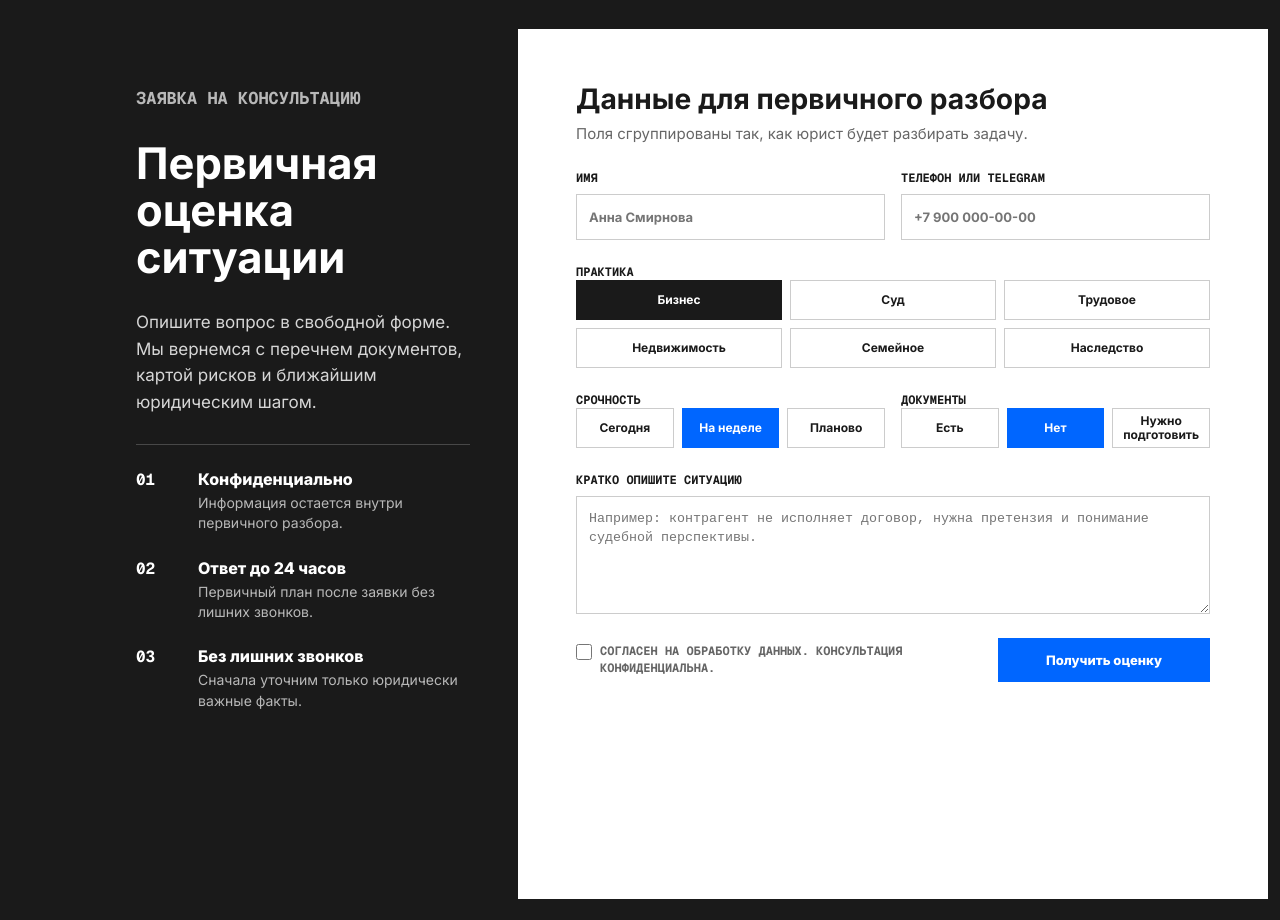
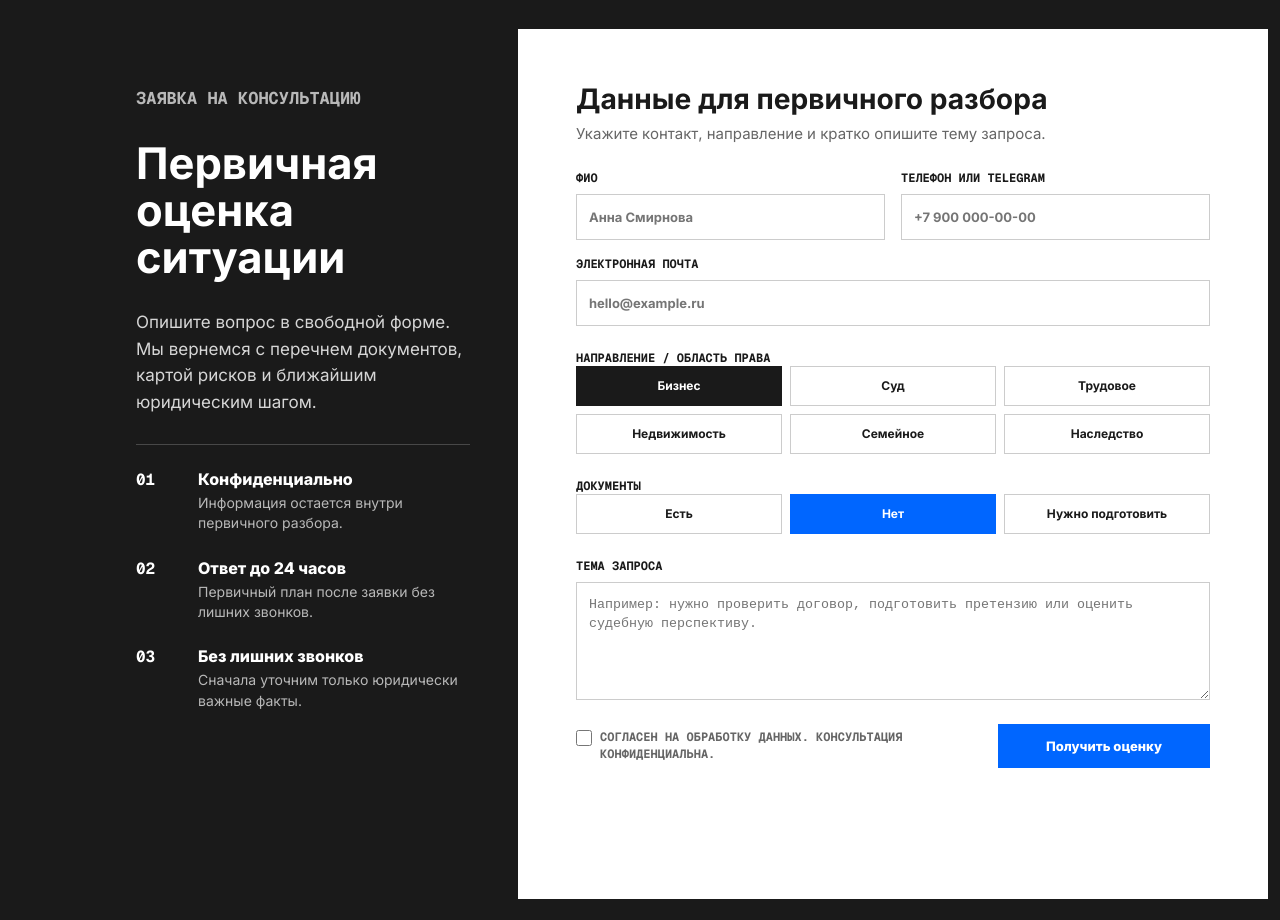
Before and after one commit to 1Alex4949031/juridical-consulting, a Vue app: page / in a window 1280 px wide. Shown: the part 1940-2860 px from the top of the page. Built offline with nearby package versions, Linux system fonts and the light colour scheme.

Commit message:
Update consultation form fields

```diff
--- a/src/components/ConsultationPanel.vue
+++ b/src/components/ConsultationPanel.vue
@@ -9,15 +9,14 @@ const props = defineProps<{
 const request = reactive({
   name: '',
   phone: '',
+  email: '',
   serviceId: props.services[0]?.id ?? '',
   practiceKey: 'business',
-  urgency: 'Неделя',
   documents: 'Нет',
   situation: '',
   consent: false,
 })
 
-const urgencyOptions = ['Сегодня', 'Неделя', 'Планово']
 const documentOptions = ['Есть', 'Нет', 'Нужно подготовить']
 
 const practiceOptions = [
@@ -94,22 +93,26 @@ function selectPractice(service: { key: string; id: string }) {
       <form class="contact-form" aria-label="Заявка на консультацию">
         <div class="form-header">
           <h3>Данные для первичного разбора</h3>
-          <p>Поля сгруппированы так, как юрист будет разбирать задачу.</p>
+          <p>Укажите контакт, направление и кратко опишите тему запроса.</p>
         </div>
 
         <div class="field-grid">
           <label>
-            <span>Имя</span>
+            <span>ФИО</span>
             <input v-model="request.name" type="text" name="name" autocomplete="name" placeholder="Анна Смирнова" />
           </label>
           <label>
             <span>Телефон или Telegram</span>
             <input v-model="request.phone" type="text" name="phone" autocomplete="tel" placeholder="+7 900 000-00-00" />
           </label>
+          <label>
+            <span>Электронная почта</span>
+            <input v-model="request.email" type="email" name="email" autocomplete="email" placeholder="hello@example.ru" />
+          </label>
         </div>
 
         <fieldset class="segmented-group">
-          <legend>Практика</legend>
+          <legend>Направление / область права</legend>
           <div class="practice-segments">
             <button
               v-for="service in practiceOptions"
@@ -119,22 +122,6 @@ function selectPractice(service: { key: string; id: string }) {
               @click="selectPractice(service)"
             >
               {{ service.label }}
-            </button>
-          </div>
-        </fieldset>
-
-        <div class="choice-grid">
-          <fieldset class="segmented-group">
-            <legend>Срочность</legend>
-            <div class="choice-segments">
-              <button
-                v-for="option in urgencyOptions"
-                :key="option"
-                type="button"
-                :class="{ active: request.urgency === option }"
-                @click="request.urgency = option"
-              >
-                {{ option === 'Неделя' ? 'На неделе' : option }}
             </button>
           </div>
         </fieldset>
@@ -153,14 +140,13 @@ function selectPractice(service: { key: string; id: string }) {
             </button>
           </div>
         </fieldset>
-        </div>
 
         <label class="situation-field">
-          <span>Кратко опишите ситуацию</span>
+          <span>Тема запроса</span>
           <textarea
             v-model="request.situation"
             name="situation"
-            placeholder="Например: контрагент не исполняет договор, нужна претензия и понимание судебной перспективы."
+            placeholder="Например: нужно проверить договор, подготовить претензию или оценить судебную перспективу."
           ></textarea>
         </label>
 
@@ -326,6 +312,10 @@ function selectPractice(service: { key: string; id: string }) {
   grid-template-columns: repeat(2, minmax(0, 1fr));
   gap: var(--space-4);
   min-width: 0;
+}
+
+.field-grid label:nth-child(3) {
+  grid-column: 1 / -1;
 }
 
 .contact-form label {
@@ -494,6 +484,10 @@ function selectPractice(service: { key: string; id: string }) {
     grid-template-columns: 1fr;
   }
 
+  .field-grid label:nth-child(3) {
+    grid-column: auto;
+  }
+
   .contact-context,
   .contact-form {
     padding: 30px 24px;
```
Lines whose indentation alone changed are shown as unchanged.
